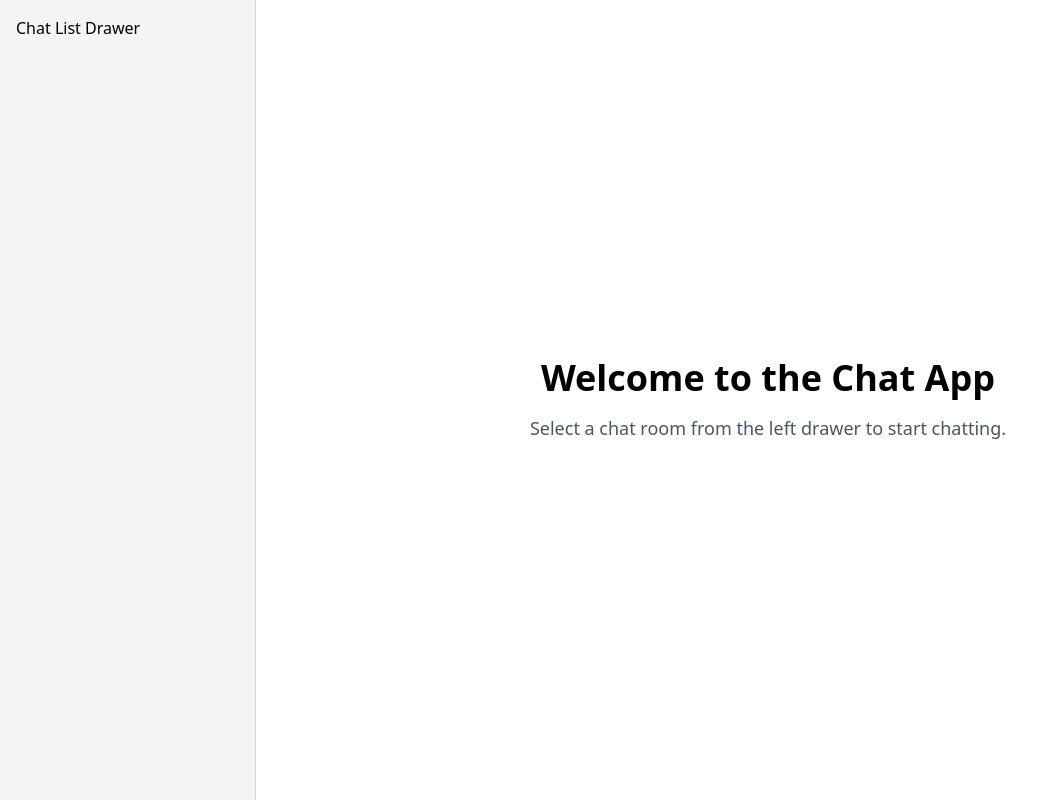
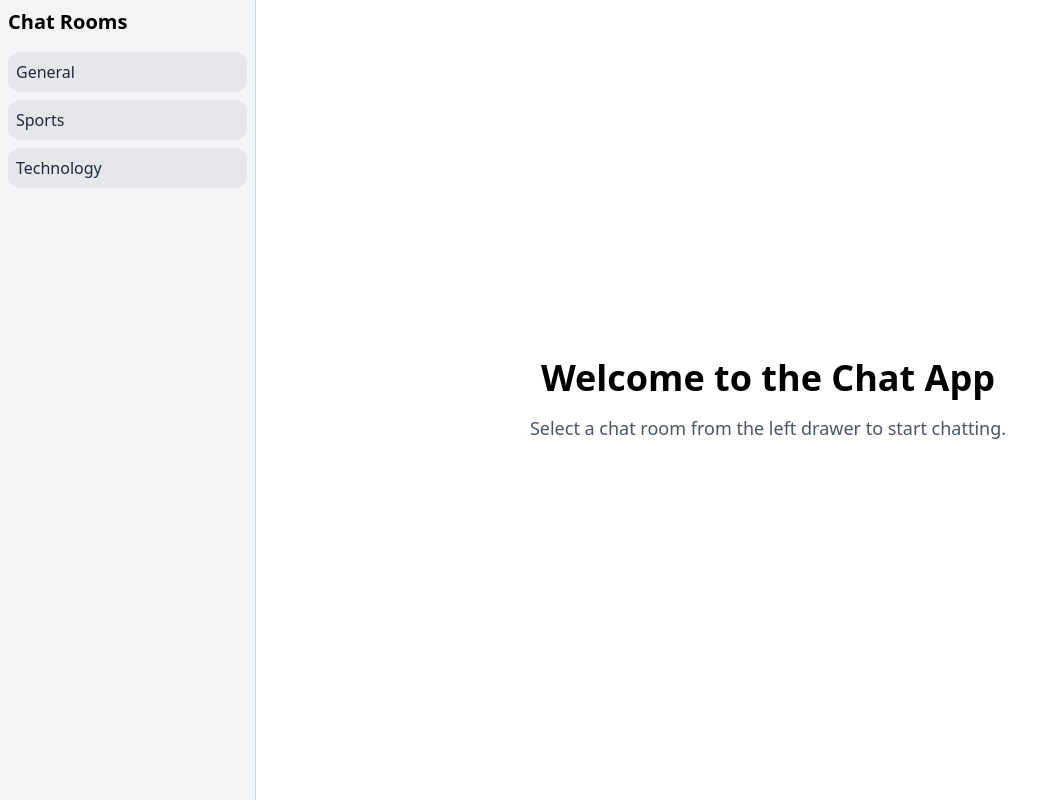
Before and after one commit to dmeze/firebase-chat-app, a React (Vite) app: page / in a window 1280 px wide. Shown: the whole page, without its empty margins (0-1060 px from the left). Built offline with nearby package versions, Linux system fonts and the light colour scheme.

Commit message:
dmezents: Add a Chat Room List Drawer

```diff
--- a/src/App.jsx
+++ b/src/App.jsx
@@ -1,12 +1,14 @@
 import { BrowserRouter as Router, Routes, Route } from 'react-router-dom';
-import Home from './Home';
+
+import Home from './components/Home.jsx';
+import ChatRoomList from "./components/ChatRoomList.jsx";
 
 const App = () => {
     return (
         <Router>
             <div className="flex h-screen">
-                <aside className="w-64 bg-gray-100 p-4 border-r border-gray-300">
-                    Chat List Drawer
+                <aside className="w-64 bg-gray-100 p-2 border-r border-gray-300">
+                    <ChatRoomList />
                 </aside>
                 <main className="flex-1 p-4">
                     <Routes>
--- /dev/null
+++ b/src/components/ChatRoomList.jsx
@@ -0,0 +1,34 @@
+import React from 'react';
+import { NavLink } from 'react-router-dom';
+
+const rooms = [
+    { id: 'general', name: 'General' },
+    { id: 'sports', name: 'Sports' },
+    { id: 'tech', name: 'Technology' },
+];
+
+const ChatRoomList = () => {
+    return (
+        <div>
+            <h2 className="text-xl font-bold mb-4">Chat Rooms</h2>
+            <ul className="space-y-2">
+                {rooms.map((room) => (
+                    <li key={room.id}>
+                        <NavLink
+                            to={`/chat/${room.id}`}
+                            className={({ isActive }) =>
+                                `block p-2 rounded-xl transition ${
+                                    isActive ? 'bg-blue-500 text-white' : 'bg-gray-200 text-gray-800 hover:bg-gray-300'
+                                }`
+                            }
+                        >
+                            {room.name}
+                        </NavLink>
+                    </li>
+                ))}
+            </ul>
+        </div>
+    );
+}
+
+export default ChatRoomList;
```
Also changed, not shown: src/components/Home.jsx (renamed from src/Home.jsx).
